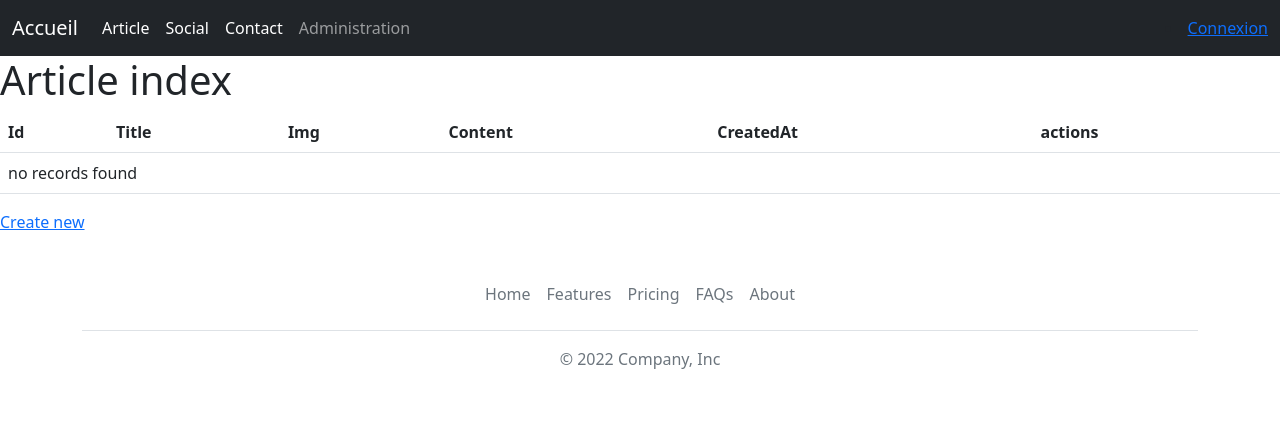
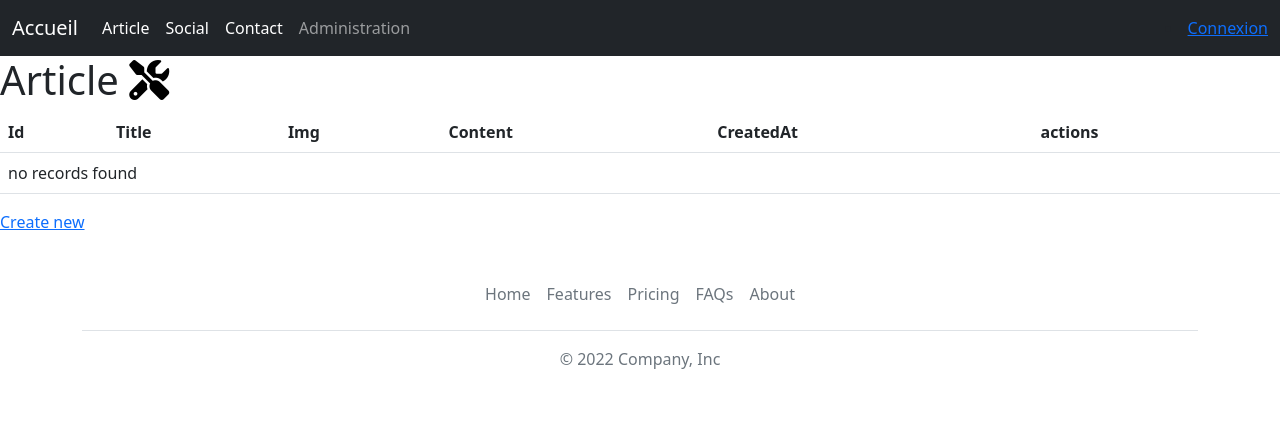
Before and after one commit to Cleberre22/TpVIlle, a Symfony app: template templates/article/index.html.twig in a window 1280 px wide. Shown: the top 426 px of the page. Run offline with Twig, Linux system fonts and the light colour scheme; the template is opened without the code that fills it, so the values that code supplies are empty; some libraries are stand-ins or nearby versions.

Commit message:
icon ça marche pas

```diff
--- a/public/css/style.css
+++ b/public/css/style.css
@@ -7,4 +7,18 @@
   margin: 0;
   padding: 0;
 }
+
+body
+h1 i {
+  color: black;
+}
+
+i {
+  color: black;
+  min-width: 30px;
+}
+
+html {
+  color: red;
+}
 /*# sourceMappingURL=style.css.map */
--- a/public/css/style.scss
+++ b/public/css/style.scss
@@ -9,3 +9,18 @@
 }
 
 body
+
+h1 {
+  i {
+    color: black;
+  }
+}
+
+i {
+  color: black;
+  min-width: 30px;
+}
+
+html {
+  color: red;
+}
--- a/templates/article/index.html.twig
+++ b/templates/article/index.html.twig
@@ -3,7 +3,7 @@
 {% block title %}Article index{% endblock %}
 
 {% block body %}
-    <h1>Article index</h1>
+    <h1>Article <i class="fa-solid fa-screwdriver-wrench"></i></h1>
 
     <table class="table">
         <thead>
--- a/templates/base.html.twig
+++ b/templates/base.html.twig
@@ -6,6 +6,8 @@
 			{% block title %}Welcome!
 			{% endblock %}
 		</title>
+		<!--ICONS-->
+		   <script src="https://kit.fontawesome.com/3c26004a01.js" crossorigin="anonymous"></script>
 		<!-- CSS only -->
 		<link href="https://cdn.jsdelivr.net/npm/bootstrap@5.2.0-beta1/dist/css/bootstrap.min.css" rel="stylesheet" integrity="sha384-0evHe/X+R7YkIZDRvuzKMRqM+OrBnVFBL6DOitfPri4tjfHxaWutUpFmBp4vmVor" crossorigin="anonymous">
 		<script src="https://cdn.jsdelivr.net/npm/bootstrap@5.2.0-beta1/dist/js/bootstrap.bundle.min.js" integrity="sha384-pprn3073KE6tl6bjs2QrFaJGz5/SUsLqktiwsUTF55Jfv3qYSDhgCecCxMW52nD2" crossorigin="anonymous"></script>
```
Also changed, not shown: 1 other file.
